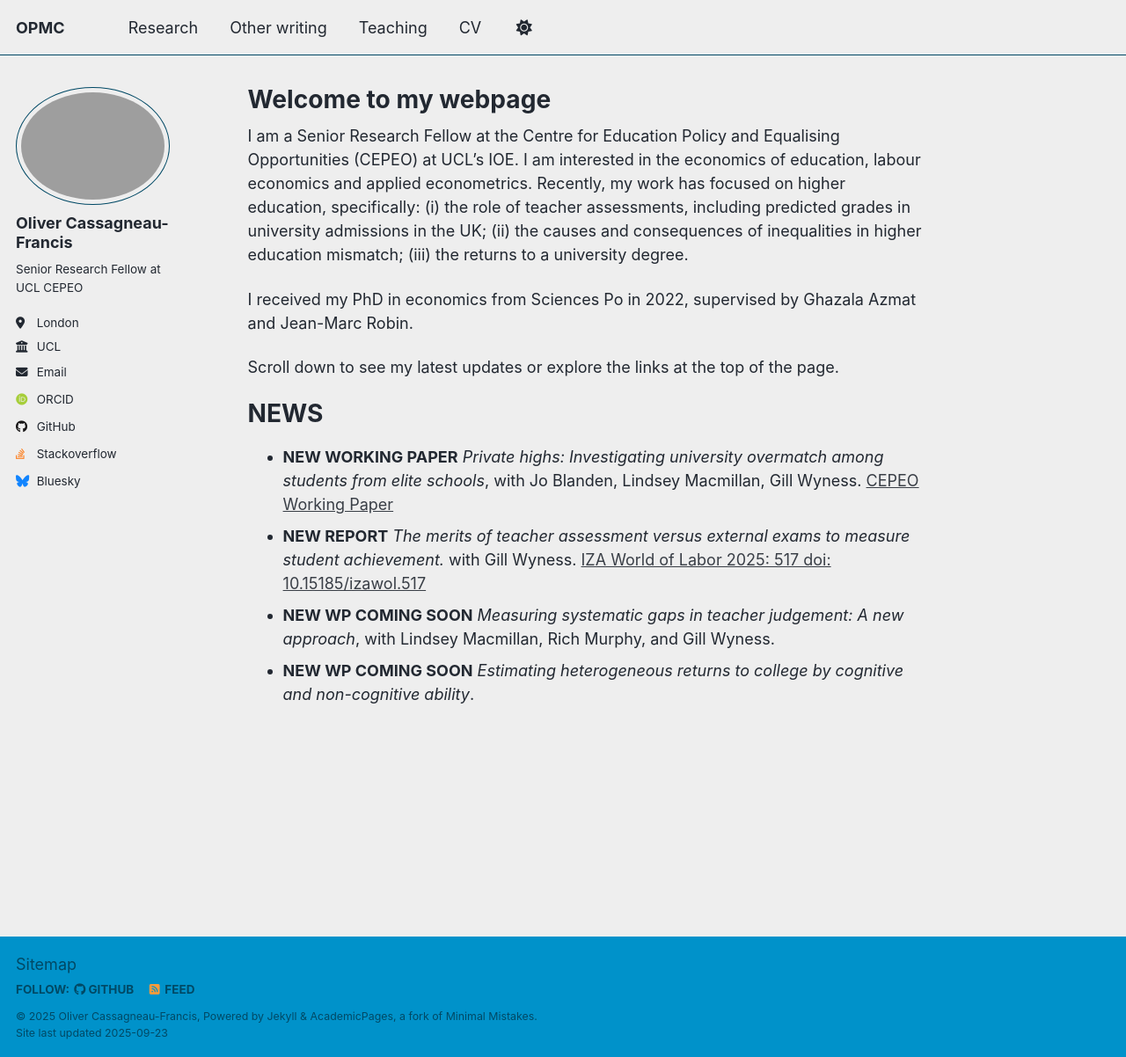
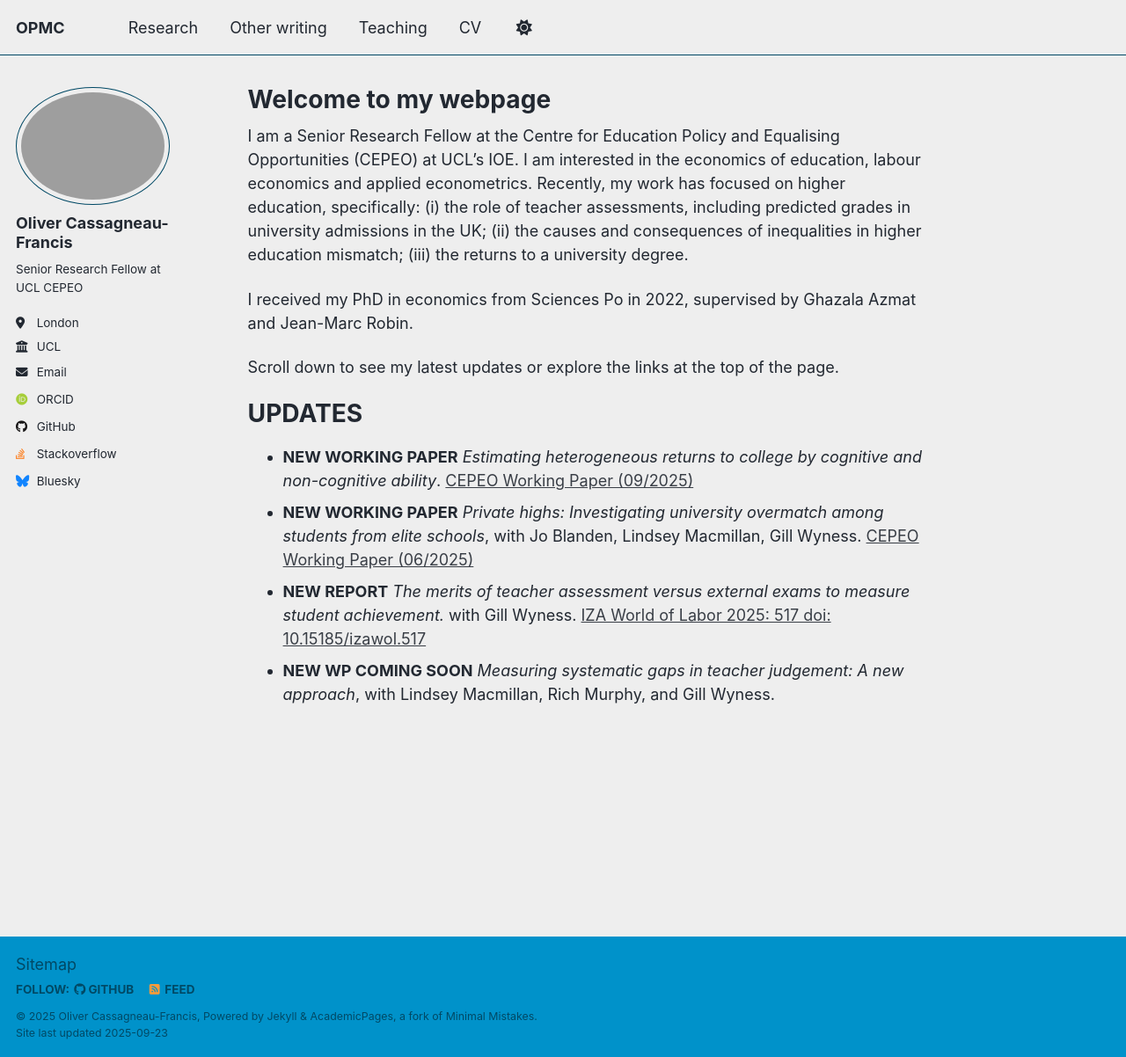
Before and after one commit to opmc2/opmc2.github.io, a Jekyll site: the page built from _pages/about.md, in a window 1280 px wide and 1202 px high. Shown: the whole window at 88% size. Built offline with Jekyll 4.4.1, drawn with Linux system fonts in a browser that asks for light colours; some web fonts are replaced; a script that is not in the unit is left out.

Commit message:
Add new WP and links to website

```diff
--- a/_pages/about.md
+++ b/_pages/about.md
@@ -13,9 +13,9 @@ I received my PhD in economics from Sciences Po in 2022, supervised by Ghazala A
 
 Scroll down to see my latest updates or explore the links at the top of the page.
 
-# NEWS
+# UPDATES
 
-- **NEW WORKING PAPER** *Private highs: Investigating university overmatch among students from elite schools*, with Jo Blanden, Lindsey Macmillan, Gill Wyness. [CEPEO Working Paper](http://repec-cepeo.ucl.ac.uk/cepeow/cepeowp25-07.pdf)
+- **NEW WORKING PAPER** *Estimating heterogeneous returns to college by cognitive and non-cognitive ability*. [CEPEO Working Paper (09/2025)](http://repec-cepeo.ucl.ac.uk/cepeow/cepeowp25-10.pdf)
+- **NEW WORKING PAPER** *Private highs: Investigating university overmatch among students from elite schools*, with Jo Blanden, Lindsey Macmillan, Gill Wyness. [CEPEO Working Paper (06/2025)](http://repec-cepeo.ucl.ac.uk/cepeow/cepeowp25-07.pdf)
 - **NEW REPORT** *The merits of teacher assessment versus external exams to measure student achievement.* with Gill Wyness. [IZA World of Labor 2025: 517 doi: 10.15185/izawol.517](https://wol.iza.org/articles/the-merits-of-teacher-assessment-versus-external-exams-to-measure-student-achievement)
 - **NEW WP COMING SOON** *Measuring systematic gaps in teacher judgement: A new approach*, with Lindsey Macmillan, Rich Murphy, and Gill Wyness.
-- **NEW WP COMING SOON** *Estimating heterogeneous returns to college by cognitive and non-cognitive ability*.
```
Also changed, not shown: _publications/2025-09-17-ukhe-returns.md (added, +18 -0 lines).
